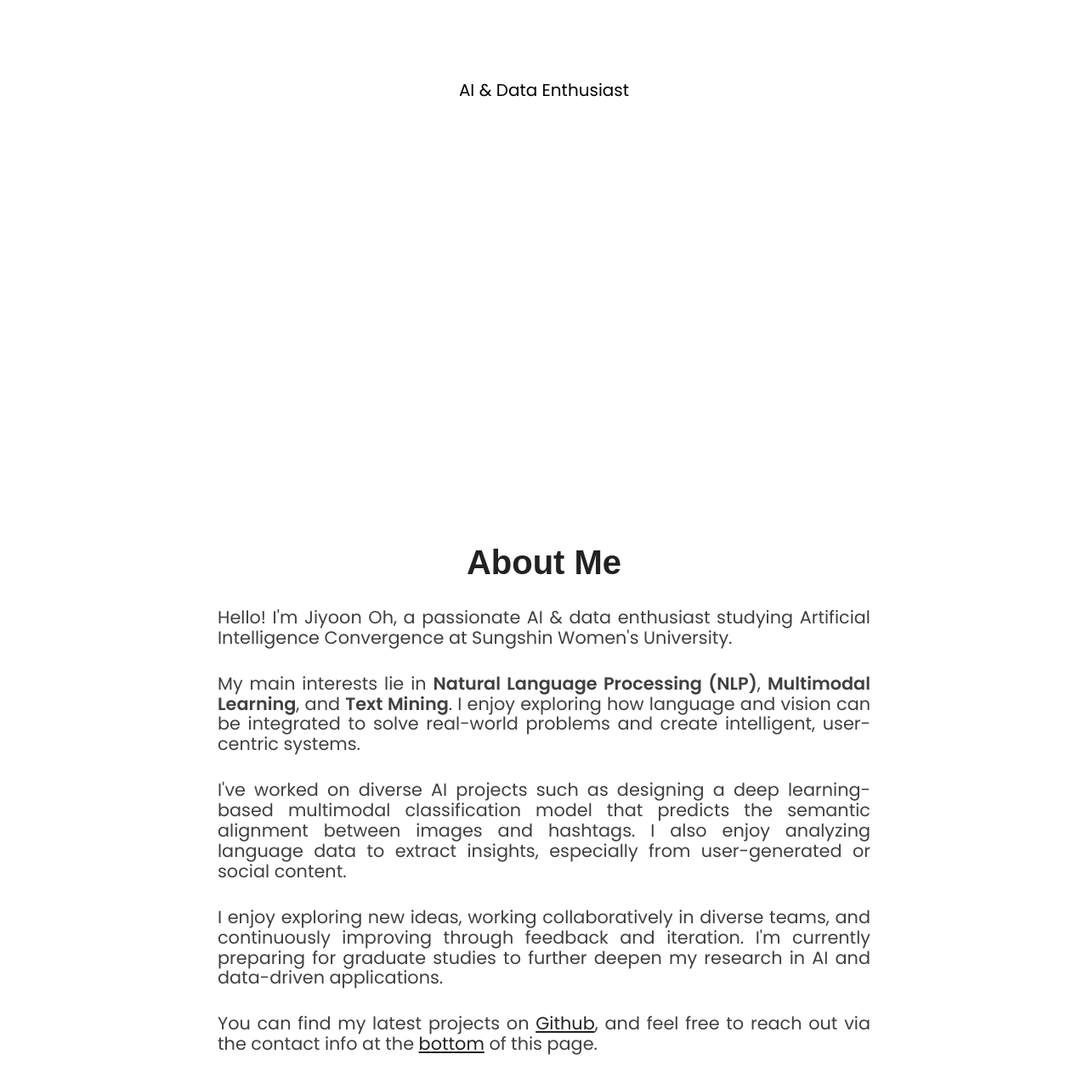
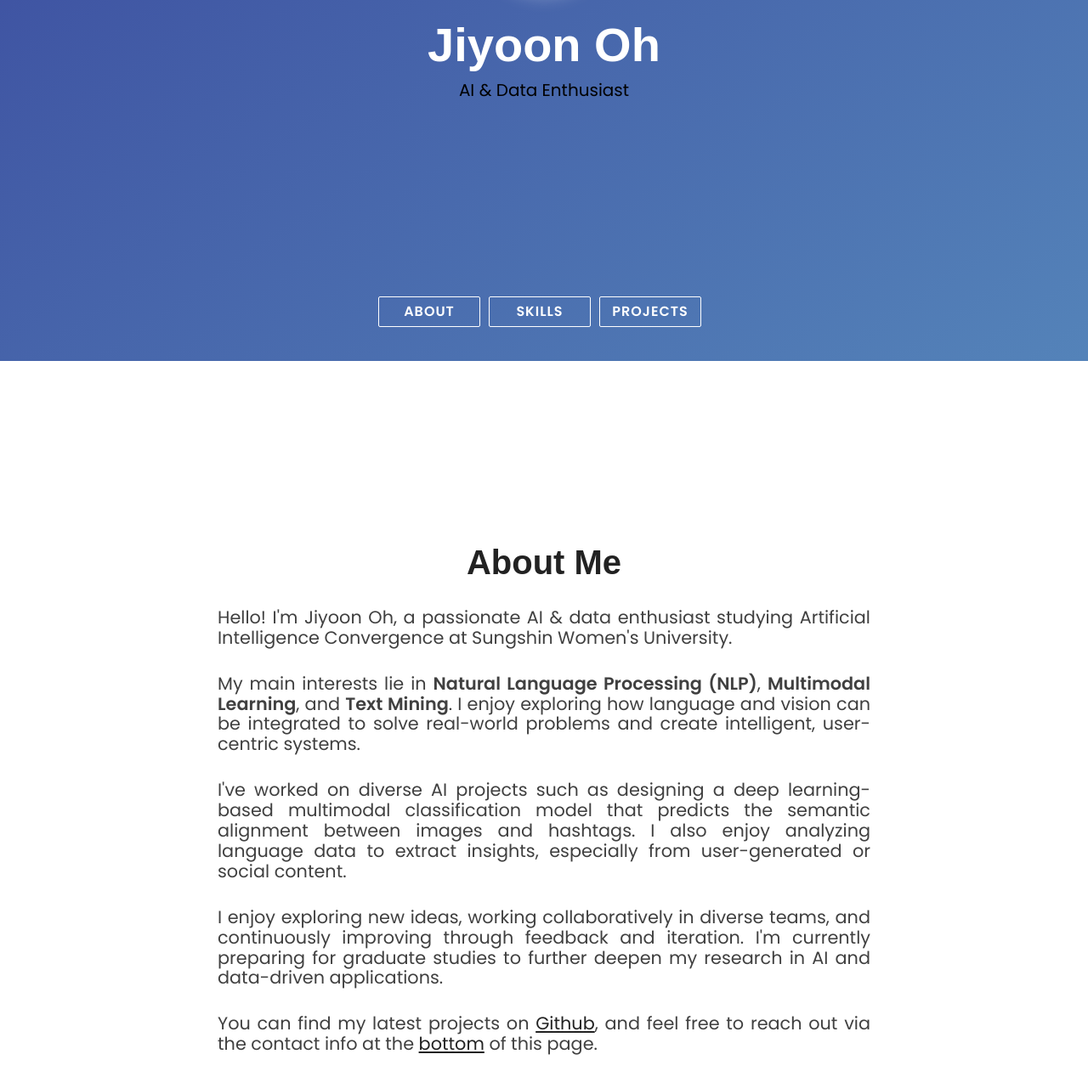
Before and after one commit to askjiyun/askjiyun.github.io, a Jekyll site: the page built from index.html, in a window 1280 px wide, cut to the strip 475-1920 px from the top of the page. Shown: the top 1281 px of the strip at 85% size. Built offline with Jekyll 4.4.1, drawn with Linux system fonts in a browser that asks for light colours; nearby versions of some CDN libraries.

Commit message:
change nav

```diff
--- a/_includes/nav.html
+++ b/_includes/nav.html
@@ -1,16 +1,24 @@
-
 <section class="head" id="nav">
   <div class="head-inner-wrap">
     <div class="profile-pic-div animated">
-            <a href="#about" class="profile-pic-link"><img src="{{ site.profile_picture }}" class="profile-pic"/></a>
+      <a href="#about" class="profile-pic-link"
+        ><img src="{{ site.profile_picture }}" class="profile-pic"
+      /></a>
     </div>
-        <div class="head-name head-title animated" id="head-name">{{ site.title }}</div>
+    <div class="head-name head-title animated" id="head-name">
+      {{ site.title }}
+    </div>
     <div class="head-punchline animated">{{ site.description }}</div>
     <div class="head-menu-wrap">
-            <a class="semi-transparent-button with-border nav-links" href="#about">ABOUT</a>
-            <a class="semi-transparent-button with-border nav-links" href="#skills">SKILLS</a>
-            <a class="semi-transparent-button with-border nav-links" href="#projects">PROJECTS</a>
-            <a class="semi-transparent-button with-border nav-links" href="#blog-posts">BLOG</a>
+      <a class="semi-transparent-button with-border nav-links" href="#about"
+        >ABOUT</a
+      >
+      <a class="semi-transparent-button with-border nav-links" href="#skills"
+        >SKILLS</a
+      >
+      <a class="semi-transparent-button with-border nav-links" href="#projects"
+        >PROJECTS</a
+      >
     </div>
   </div>
 </section>
--- a/assets/css/main.css
+++ b/assets/css/main.css
@@ -418,7 +418,7 @@ img {
 }
 
 #nav {
-  background: none;
+  background: linear-gradient(to bottom right, #38449b, #5483b9);
   background-repeat: repeat;
 }
 
@@ -440,6 +440,10 @@ a {
 }
 .extra-links a {
   margin: 0 12px;
+  color: white;
+}
+.extra-links a:hover {
+  color: #585858;
 }
 
 .head-inner-wrap {
```
Lines whose indentation alone changed are shown as unchanged.
